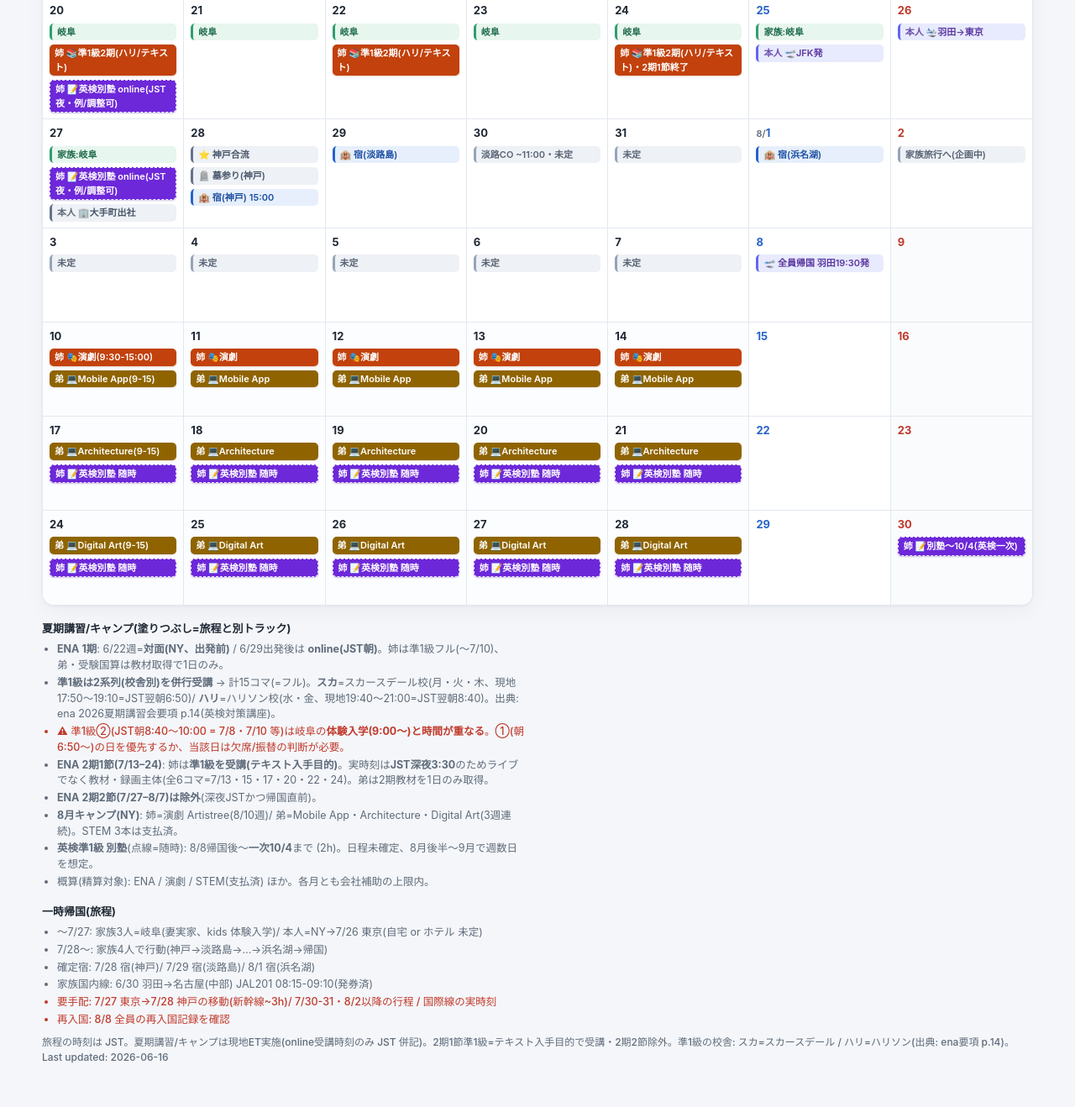
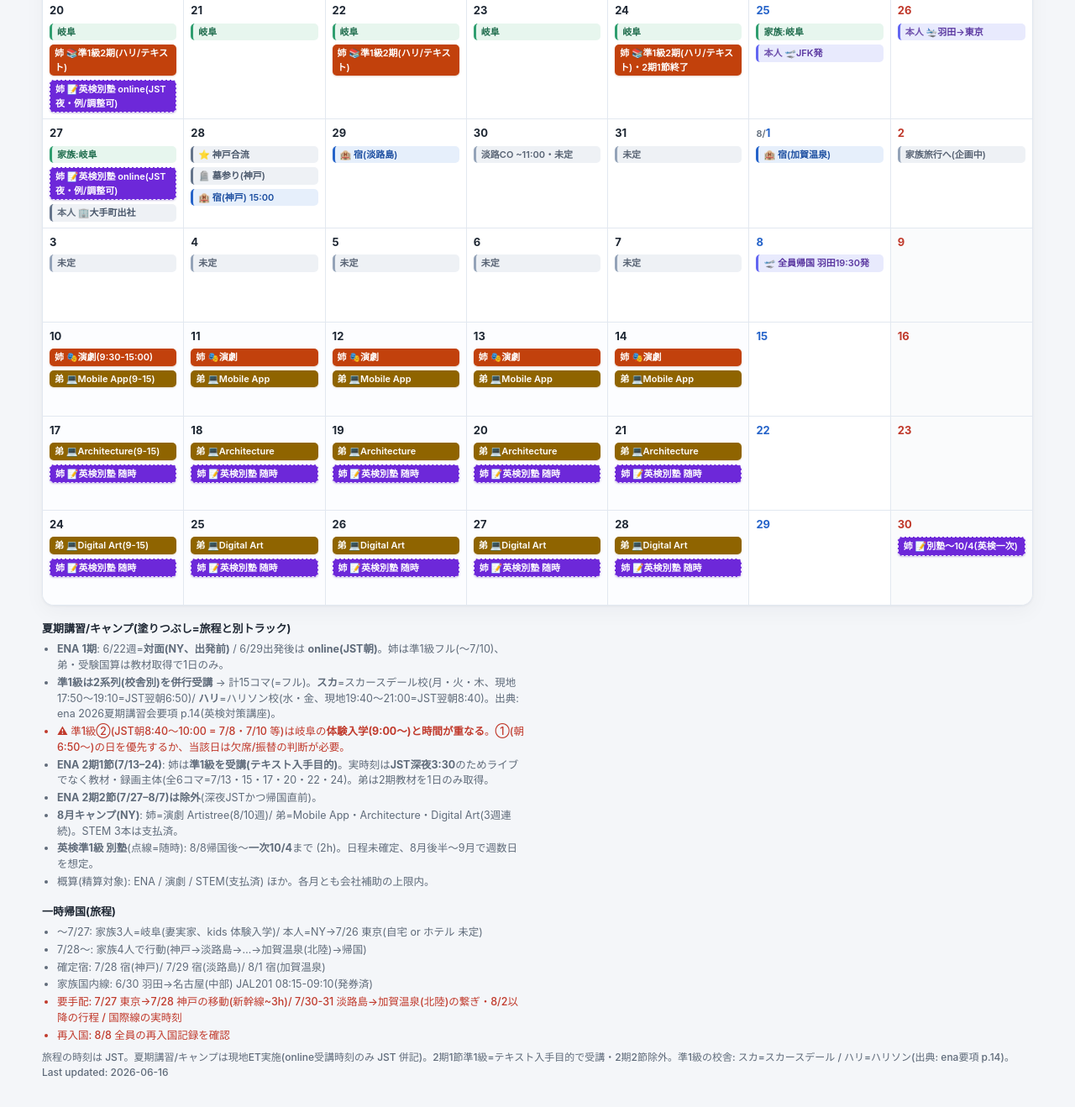
Before and after one commit to ShinjiF1002/summer-2026-calendar, a plain HTML site: page index.html in a window 1280 px wide. Shown: the part 876-2194 px from the top of the page at 84% size. Drawn offline with Linux system fonts and the light colour scheme.

Commit message:
妻両親旅行: 浜名湖 → 加賀温泉(山代) に変更

```diff
--- a/index.html
+++ b/index.html
@@ -301,7 +301,7 @@
             <span class="chip c-tbd">淡路CO ~11:00・未定</span></td>
         <td><div class="dnum">31</div><span class="chip c-tbd">未定</span></td>
         <td class="sat"><div class="dnum"><span class="mo">8/</span>1</div>
-            <span class="chip c-hotel">🏨 宿(浜名湖)</span></td>
+            <span class="chip c-hotel">🏨 宿(加賀温泉)</span></td>
         <td class="sun"><div class="dnum">2</div>
             <span class="chip c-tbd">家族旅行へ(企画中)</span></td>
       </tr>
@@ -395,10 +395,10 @@
     <h3>一時帰国(旅程)</h3>
     <ul>
       <li>〜7/27: 家族3人=岐阜(妻実家、kids 体験入学)/ 本人=NY→7/26 東京(自宅 or ホテル 未定)</li>
-      <li>7/28〜: 家族4人で行動(神戸→淡路島→…→浜名湖→帰国)</li>
-      <li>確定宿: 7/28 宿(神戸)/ 7/29 宿(淡路島)/ 8/1 宿(浜名湖)</li>
+      <li>7/28〜: 家族4人で行動(神戸→淡路島→…→加賀温泉(北陸)→帰国)</li>
+      <li>確定宿: 7/28 宿(神戸)/ 7/29 宿(淡路島)/ 8/1 宿(加賀温泉)</li>
       <li>家族国内線: 6/30 羽田→名古屋(中部) JAL201 08:15-09:10(発券済)</li>
-      <li class="warn">要手配: 7/27 東京→7/28 神戸の移動(新幹線~3h)/ 7/30-31・8/2以降の行程 / 国際線の実時刻</li>
+      <li class="warn">要手配: 7/27 東京→7/28 神戸の移動(新幹線~3h)/ 7/30-31 淡路島→加賀温泉(北陸)の繋ぎ・8/2以降の行程 / 国際線の実時刻</li>
       <li class="warn">再入国: 8/8 全員の再入国記録を確認</li>
     </ul>
     <div style="margin-top:8px;font-size:12px;font-weight:500;">旅程の時刻は JST。夏期講習/キャンプは現地ET実施(online受講時刻のみ JST 併記)。2期1節準1級=テキスト入手目的で受講・2期2節除外。準1級の校舎: スカ=スカースデール / ハリ=ハリソン(出典: ena要項 p.14)。Last updated: 2026-06-16</div>
```
